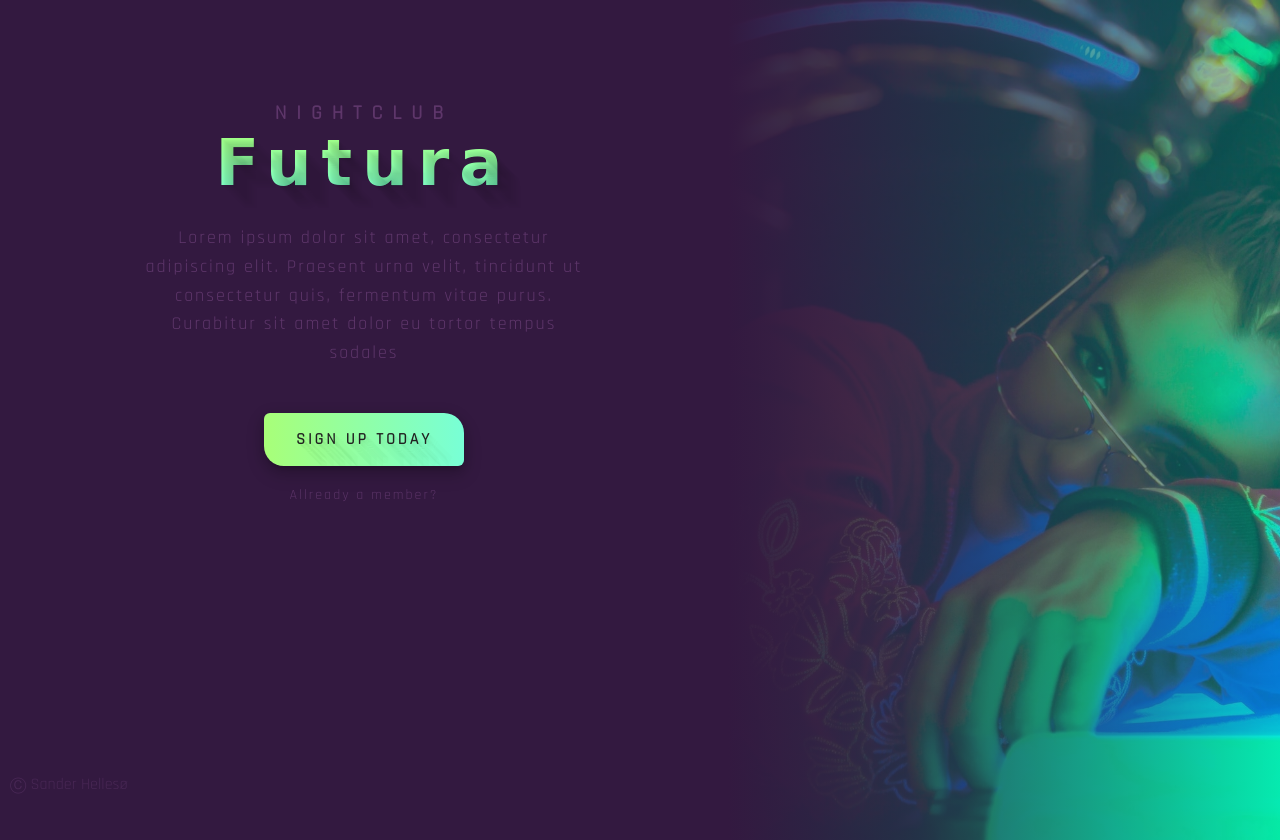
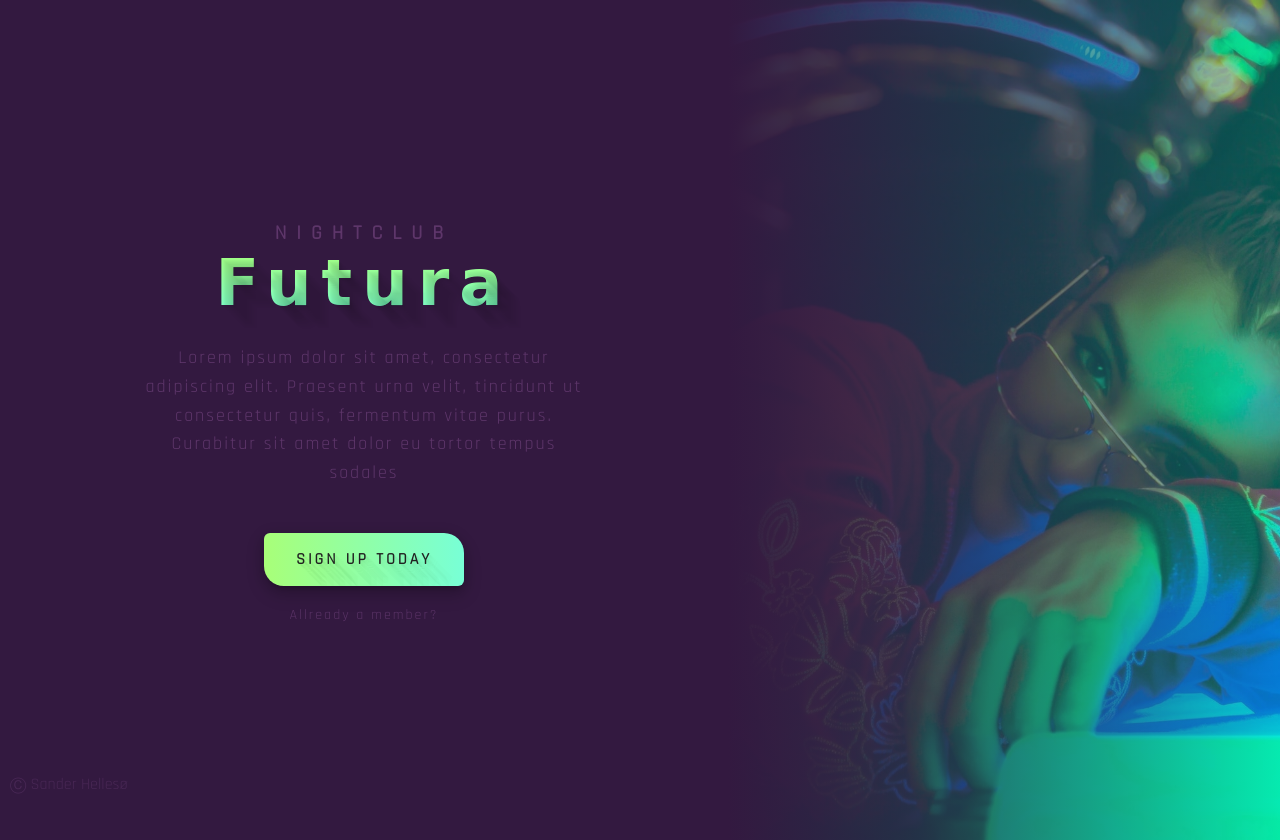
Before and after one commit to sanderhelleso/cst-336, a PHP site: page /hw/hw3/ in a window 1280 px wide. Run offline with PHP 8.4, Linux system fonts and the light colour scheme; data that the repository does not hold is empty; some web fonts are replaced.

Commit message:
removed scrollbar item cont and changed to body

```diff
--- a/hw/hw3/css/style.css
+++ b/hw/hw3/css/style.css
@@ -46,7 +46,7 @@ body {
 }
 
 #form-heading-intro {
-    margin: 5rem 0 0 0;
+    margin: 0.5rem 0 0 0;
     font-size: 20px;
     letter-spacing: 10px;
     font-weight: 800;
@@ -141,14 +141,23 @@ body {
     23px 23px rgba(0,0,0,0.01);
 }
 
-#form {
+#form, #intro{
+    margin-top: 25vh;
+    margin-bottom: 25vh;
     display: none;
-    max-height: 95vh;
+}
+
+.grid-item {
+    max-height: 100vh;
     overflow-y: auto;
 }
 
-#form::-webkit-scrollbar {
+.grid-item::-webkit-scrollbar {
     display: none;
+}
+
+#intro {
+    display: block;
 }
 
 #form-heading-stage2 {
```
